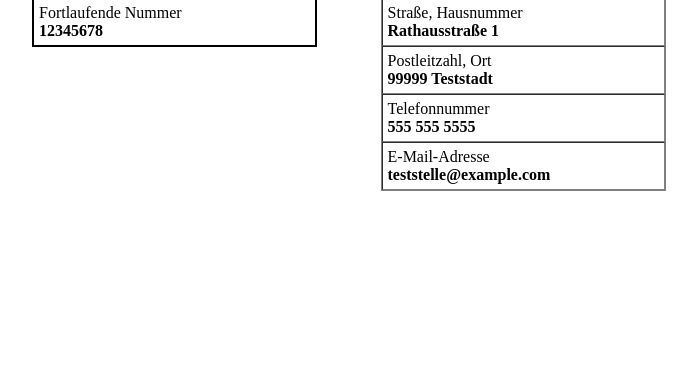
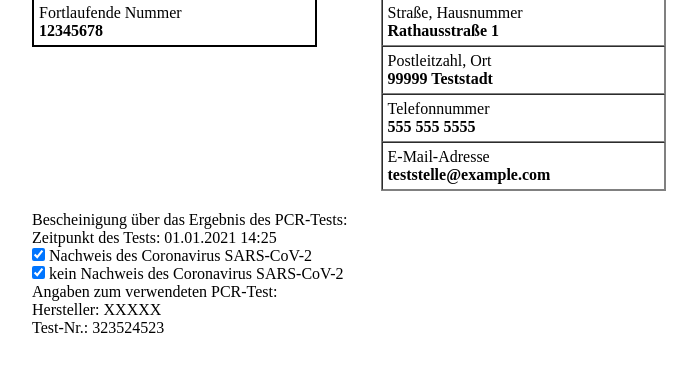
Before and after one commit to ShaxxKh/covid-test-result-service, a website: page index.html in a window 1280 px wide. Shown: the part 334-706 px from the top of the page, without its empty margins (48-745 px from the left). Drawn offline with Linux system fonts and the light colour scheme.

Commit message:
feat: prepare for deploy

```diff
--- a/index.html
+++ b/index.html
@@ -67,6 +67,16 @@
       }
       .data-padding {
         padding: 4px;
+      }
+
+      .wide-block {
+        width: 100%;
+      }
+
+      .text-info-block {
+        width: 50%;
+        display: flex;
+        flex-direction: column;
       }
     </style>
   </head>
@@ -144,5 +154,25 @@
         </table>
       </div>
     </div>
+    <div class="wide-block">
+      <div class="text-info-block">
+        <span>Bescheinigung über das Ergebnis des PCR-Tests:</span>
+        <span>Zeitpunkt des Tests: 01.01.2021 14:25</span>
+        <span
+          ><input type="checkbox" name="result" id="result" checked /> Nachweis
+          des Coronavirus SARS-CoV-2</span
+        >
+        <span
+          ><input type="checkbox" name="result" id="result" checked /> kein
+          Nachweis des Coronavirus SARS-CoV-2</span
+        >
+        <span>Angaben zum verwendeten PCR-Test:</span>
+        <div class="text-info-block">
+          <span>Hersteller: XXXXX</span>
+          <span>Test-Nr.: 323524523</span>
+        </div>
+      </div>
+      <div class="qr-block"></div>
+    </div>
   </body>
 </html>
--- a/package.json
+++ b/package.json
@@ -5,7 +5,8 @@
   "main": "src/server.ts",
   "scripts": {
     "start": "nodemon src/server.ts",
-    "build": "rm -rf build/ && prettier --write src/ && tsc"
+    "dev": "nodemon index.js",
+    "heroku-postbuild": "npm install --production"
   },
   "author": "",
   "license": "ISC",
```
